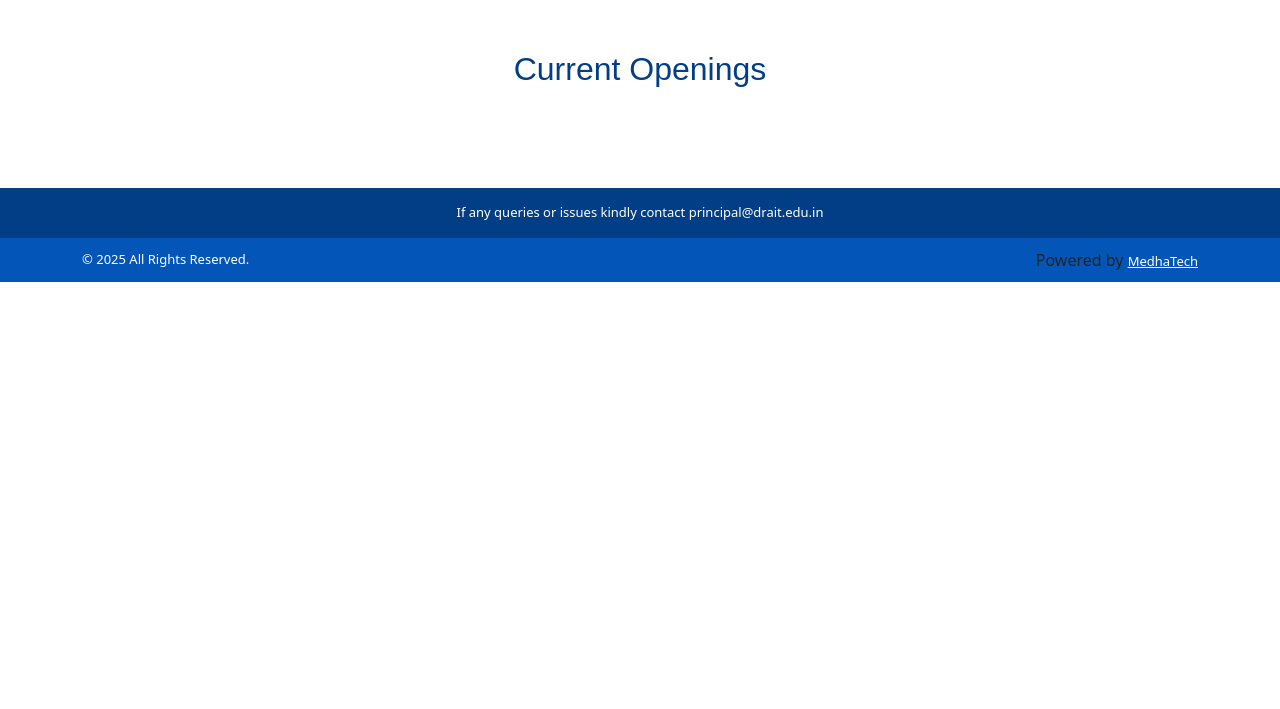
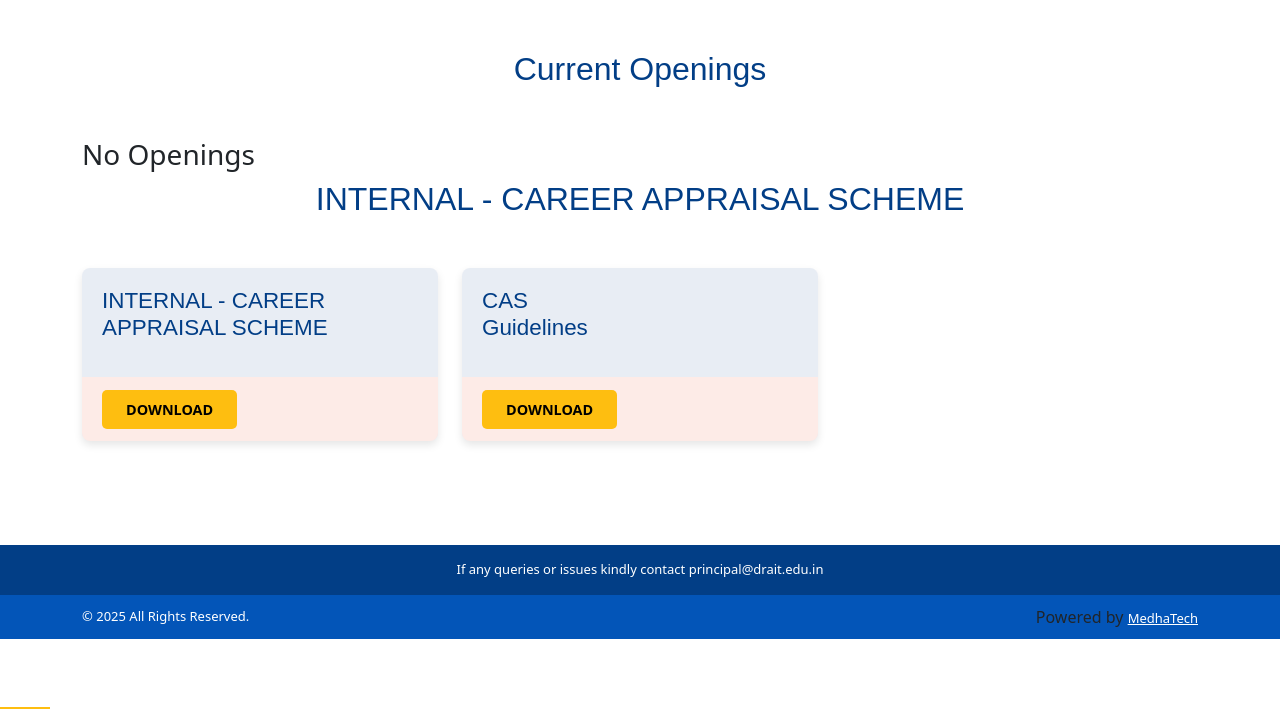
Before and after one commit to MedhaTech/drait_careers, a CodeIgniter app: page /database/ in a window 1280 px wide. Shown: the part 91-800 px from the top of the page. Run offline with CodeIgniter, Linux system fonts and the light colour scheme; data that the repository does not hold is empty; some web fonts are replaced.

Commit message:
documents

```diff
--- a/application/views/home.php
+++ b/application/views/home.php
@@ -6,7 +6,10 @@
             <h2 class="">Current Openings</h2>
             <div class="row">
 
-			<?php foreach ($recruitmentList as $recruitmentList1) { ?>
+			<?php
+
+            if($recruitmentList) {
+            foreach ($recruitmentList as $recruitmentList1) { ?>
                 <div class="col-lg-4 col-md-6 col-sm-12 mb-4">
                     <div class="carer_wrappper">
                         <div class="career-opening">
@@ -20,7 +23,39 @@
                         </div>
                     </div>
                 </div>
-<?php } ?>
+<?php } } else {?>
+    <h3 class="">No Openings</h3>
+    <?php }?>
+
+            </div>
+            <h2 class="">INTERNAL - CAREER APPRAISAL SCHEME</h2>
+            <div class="row">
+
+                <div class="col-lg-4 col-md-6 col-sm-12 mb-4">
+                    <div class="carer_wrappper">
+                        <div class="career-opening">
+                            <h3><a href="<?= base_url('');?>/assets/internal/SelfAppraisalDrAIT2024final.docx">INTERNAL - CAREER APPRAISAL SCHEME</a></h3>
+
+                        </div>
+                        <div class="career-apply">
+                            <div class="apply-now"><a target="_blank" href="<?= base_url('');?>/assets/internal/SelfAppraisalDrAIT2024final.docx">Download</a></div>
+
+                        </div>
+                    </div>
+                </div>
+                <div class="col-lg-4 col-md-6 col-sm-12 mb-4">
+                    <div class="carer_wrappper">
+                        <div class="career-opening">
+                            <h3><a href="<?= base_url('');?>/assets/internal/SelfAppraisalDrAIT2024final.docx">CAS <br>Guidelines</a></h3>
+
+                        </div>
+                        <div class="career-apply">
+                            <div class="apply-now"><a target="_blank" href="<?= base_url('');?>/assets/internal/WebsiteCASApr2025.docx">Download</a></div>
+
+                        </div>
+                    </div>
+                </div>
+
 
             </div>
         </div>
```
Also changed, not shown: 2 other files.
